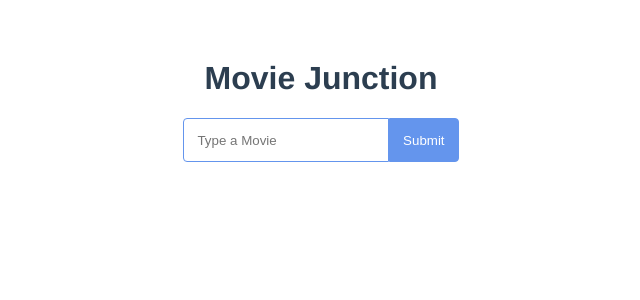
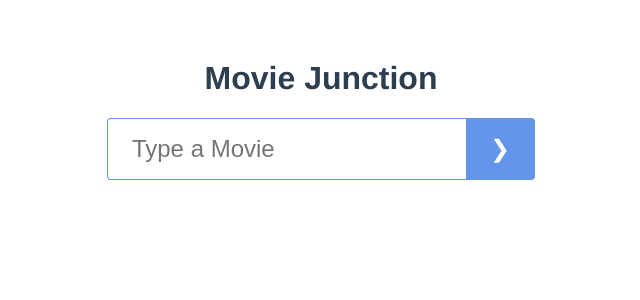
Before and after one commit to ayubkhan154/movie-junction, a Vue app: page / in a window 1280 px wide. Shown: the top 300 px of the page, without its empty margins (319-959 px from the left). Built offline with nearby package versions, Linux system fonts and the light colour scheme.

Commit message:
Add CSS to Search.vue

```diff
--- a/src/components/Search.vue
+++ b/src/components/Search.vue
@@ -1,10 +1,11 @@
 <template>
     <form>
-    <input type="search" list="listData" name="searchBox" id="searchBox" v-on:input="getData($event.target.value)" placeholder="Type a Movie" style="padding: 1em; border: 1px solid cornflowerblue; border-radius: 0; border-top-left-radius: 4px; border-bottom-left-radius: 4px;">
+        <input type="search" list="listData" name="searchBox" id="searchBox" v-on:input="getData($event.target.value)"
+               placeholder="Type a Movie">
         <datalist id="listData">
-      <option v-for="item in listItems" :key="item.imdbID" v-bind:value="item.Title" />
+            <option v-for="item in listItems" :key="item.imdbID" v-bind:value="item.Title"/>
         </datalist>
-    <input type="submit" value="Submit" style="background-color: cornflowerblue; color: white; margin: 0; padding: 1em; border: 1px solid cornflowerblue;border-radius: 0; border-top-right-radius: 4px; border-bottom-right-radius: 4px; ">
+        <input type="submit" value="❯">
     </form>
 </template>
 
@@ -43,18 +44,40 @@ export default {
 
 <!-- Add "scoped" attribute to limit CSS to this component only -->
 <style scoped>
-h3 {
-  margin: 40px 0 0;
+    form {
+        display: flex;
+        flex-flow: row nowrap;
+        justify-content: center;
+        width: 100%;
     }
-ul {
-  list-style-type: none;
-  padding: 0;
+
+    form input {
+        border-radius: 0;
+        border: 1px solid cornflowerblue;
+        padding: 0.5em 1em;
+        line-height: 1.5;
+        font-size: x-large;
     }
-li {
-  display: inline-block;
-  margin: 0 10px;
+
+    form input:active, form input:focus {
+        outline: none;
     }
-a {
-  color: #42b983;
+
+    form input[type=search] {
+        border-right: 0;
+        border-top-left-radius: 4px;
+        border-bottom-left-radius: 4px;
+    }
+
+    form input[type=submit]:hover {
+        cursor: pointer;
+    }
+
+    form input[type=submit] {
+        border-left: 0;
+        background-color: cornflowerblue;
+        color: white;
+        border-top-right-radius: 4px;
+        border-bottom-right-radius: 4px;
     }
 </style>
```
Lines whose indentation alone changed are shown as unchanged.
